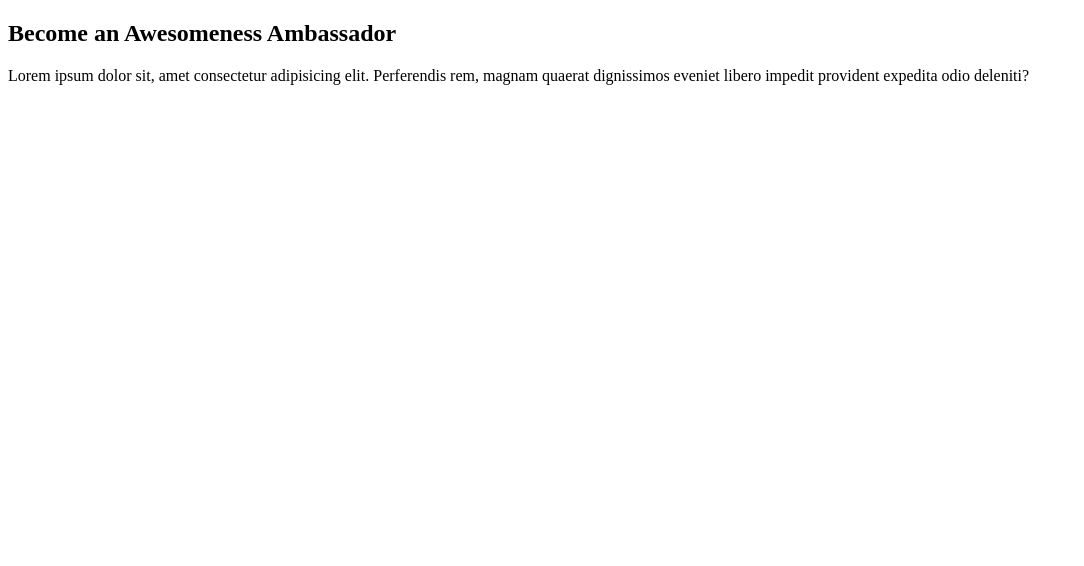
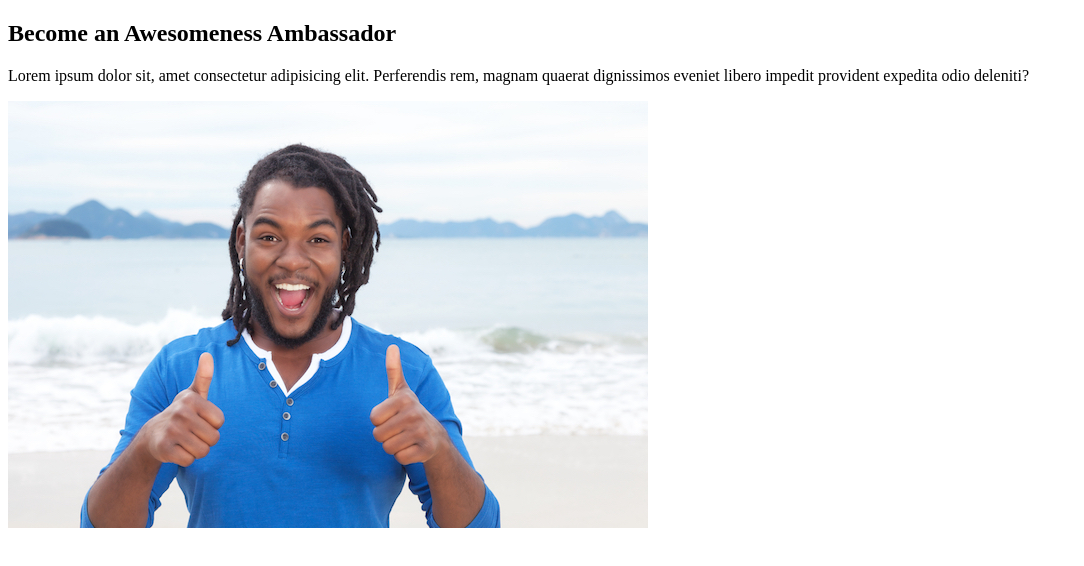
Before and after one commit to bitchbot/awesomeness, a plain HTML site: page index.html in a window 1280 px wide. Shown: the whole page, without its empty margins (0-1084 px from the left). Drawn offline with Linux system fonts and the light colour scheme.

Commit message:
pic 1 added

```diff
--- a/index.html
+++ b/index.html
@@ -14,6 +14,7 @@
         rem, magnam quaerat dignissimos eveniet libero impedit provident
         expedita odio deleniti?
       </p>
+      <img src="img/ambassador.jpeg" alt="Ambassador" />
     </section>
   </body>
 </html>
```
